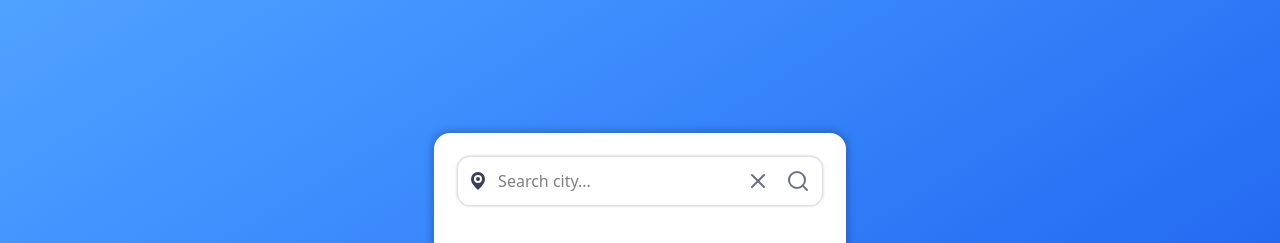
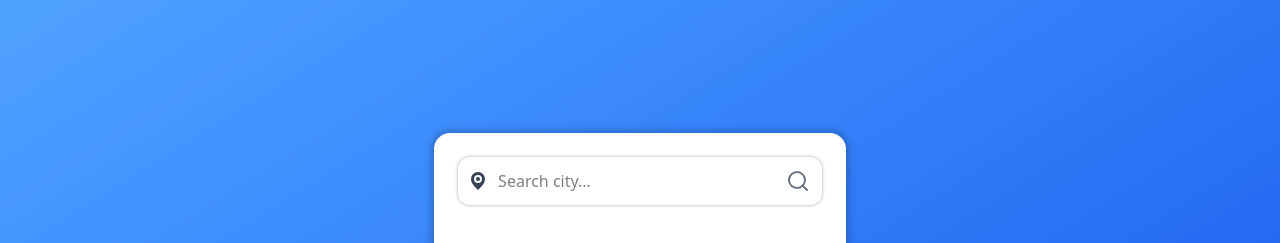
Before and after one commit to jeffvini/weather-app, a React (Vite) app: page / in a window 1280 px wide. Shown: the top 243 px of the page. Built offline with nearby package versions, Linux system fonts and the light colour scheme.

Commit message:
feat: add conditional clear button and logic to reset input state

```diff
--- a/src/components/WeatherCard/SearchBar.tsx
+++ b/src/components/WeatherCard/SearchBar.tsx
@@ -19,9 +19,16 @@ export function SearchBar() {
         placeholder="Search city..."
         className="min-w-0 flex-1 bg-transparent py-1 outline-0"
       />
-      <button type="button" aria-label="Clear search input" className="p-1">
-        <X className="text-gray-500" />
-      </button>
+      {city.length > 0 && (
+        <button
+          type="button"
+          onClick={() => setCity('')}
+          aria-label="Clear search input"
+          className="p-1"
+        >
+          <X className="text-gray-500" />
+        </button>
+      )}
       <button type="submit" aria-label="Submit search" className="p-1">
         <Search className="text-gray-500" />
       </button>
```
